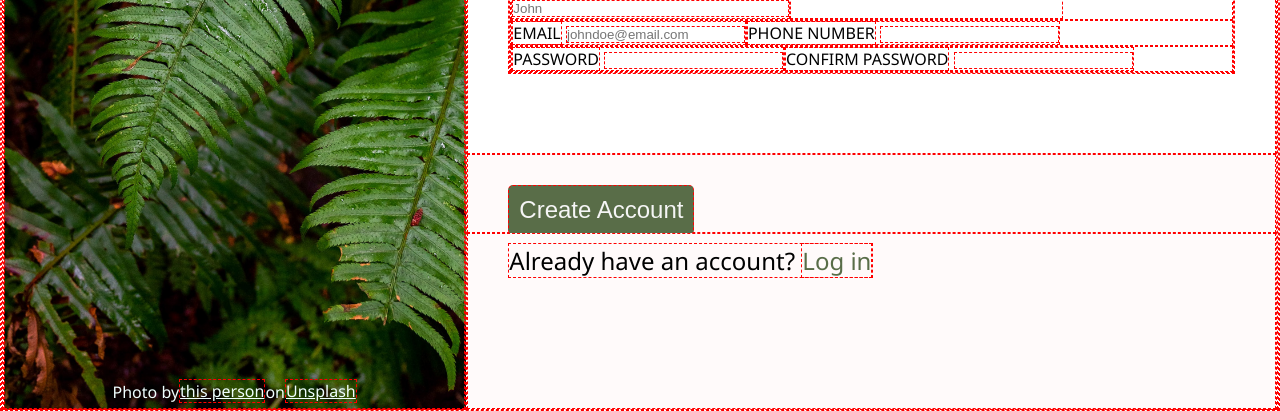
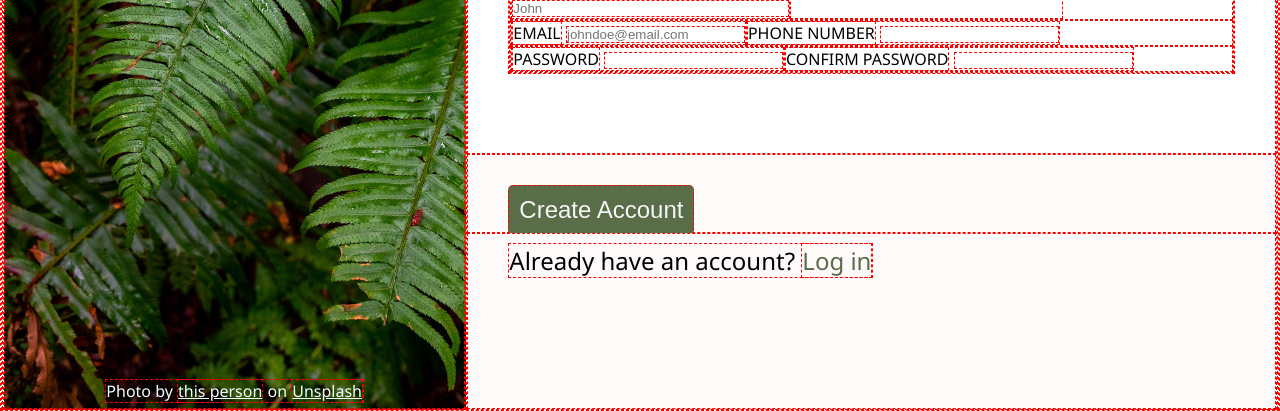
Before and after one commit to preto-phil/Sign-Up-Form, a plain HTML site: page Version-1/index.html in a window 1280 px wide. Shown: the part 393-804 px from the top of the page. Drawn offline with Linux system fonts and the light colour scheme.

Commit message:
HTML changes: div added to fix footer; CSS changes: added div to fix footer styling

```diff
--- a/Version-1/index.html
+++ b/Version-1/index.html
@@ -15,7 +15,9 @@
             <div class="odin-logo">
                 <img src="./Images/odin-lined.png" alt="Odin-logo"><span>ODIN</span>
             </div>
-            <footer>Photo by <a href=""> this person </a> on <a href=""> Unsplash</a></footer>
+            <footer>
+                <div>Photo by <a href="https://unsplash.com/@haliewestphoto">this person</a> on <a href="https://unsplash.com/">Unsplash</a></div>
+            </footer>
         </div>
         <div class="right-container">
             <div class="text-div">
--- a/Version-1/style.css
+++ b/Version-1/style.css
@@ -95,8 +95,8 @@ footer {
     padding-bottom: 5px;
 }
 
-footer > a {
-    display: flex;
+footer > div > a {
+    display: inline;
 
     color: azure;
 }
```
